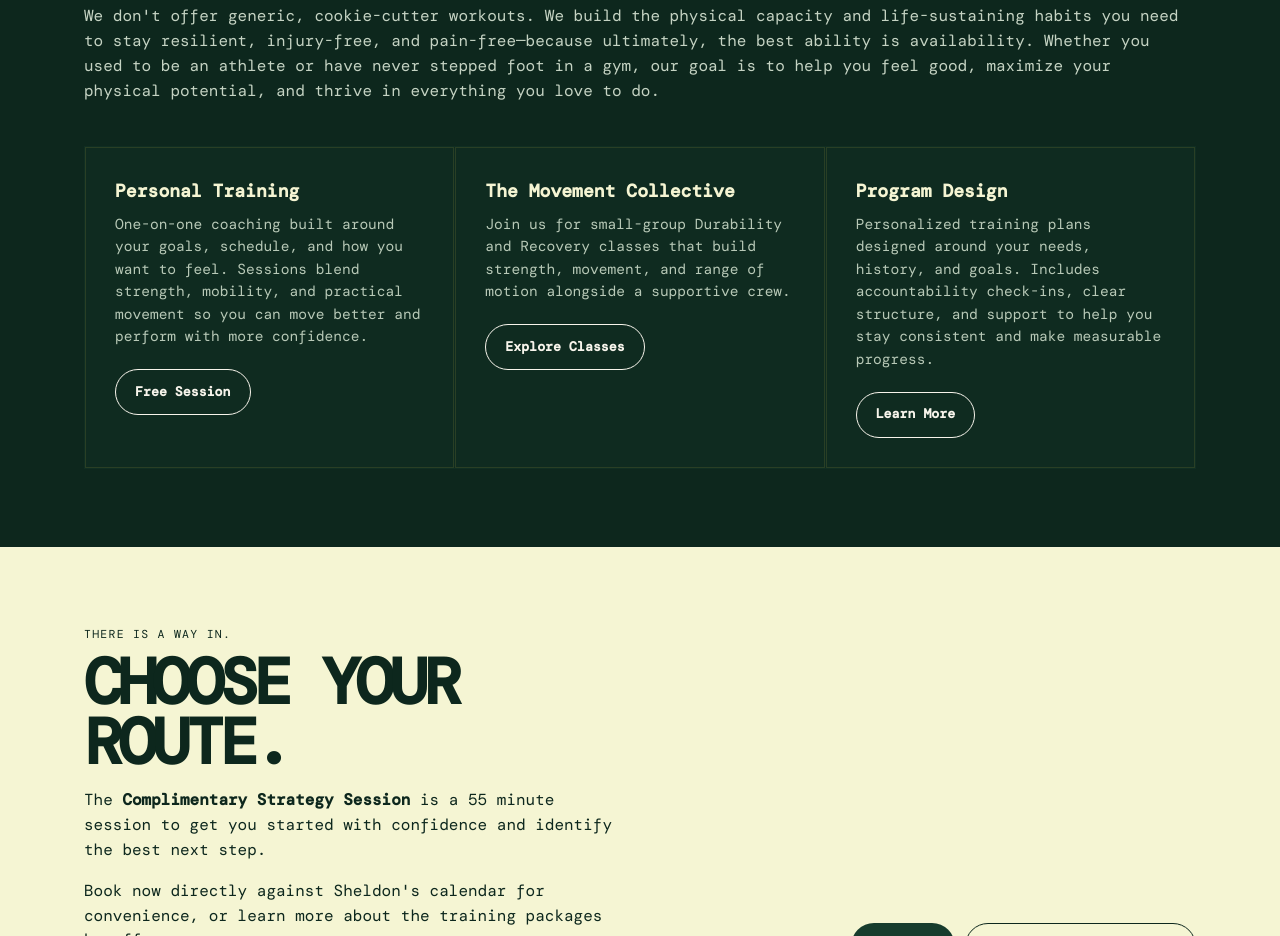
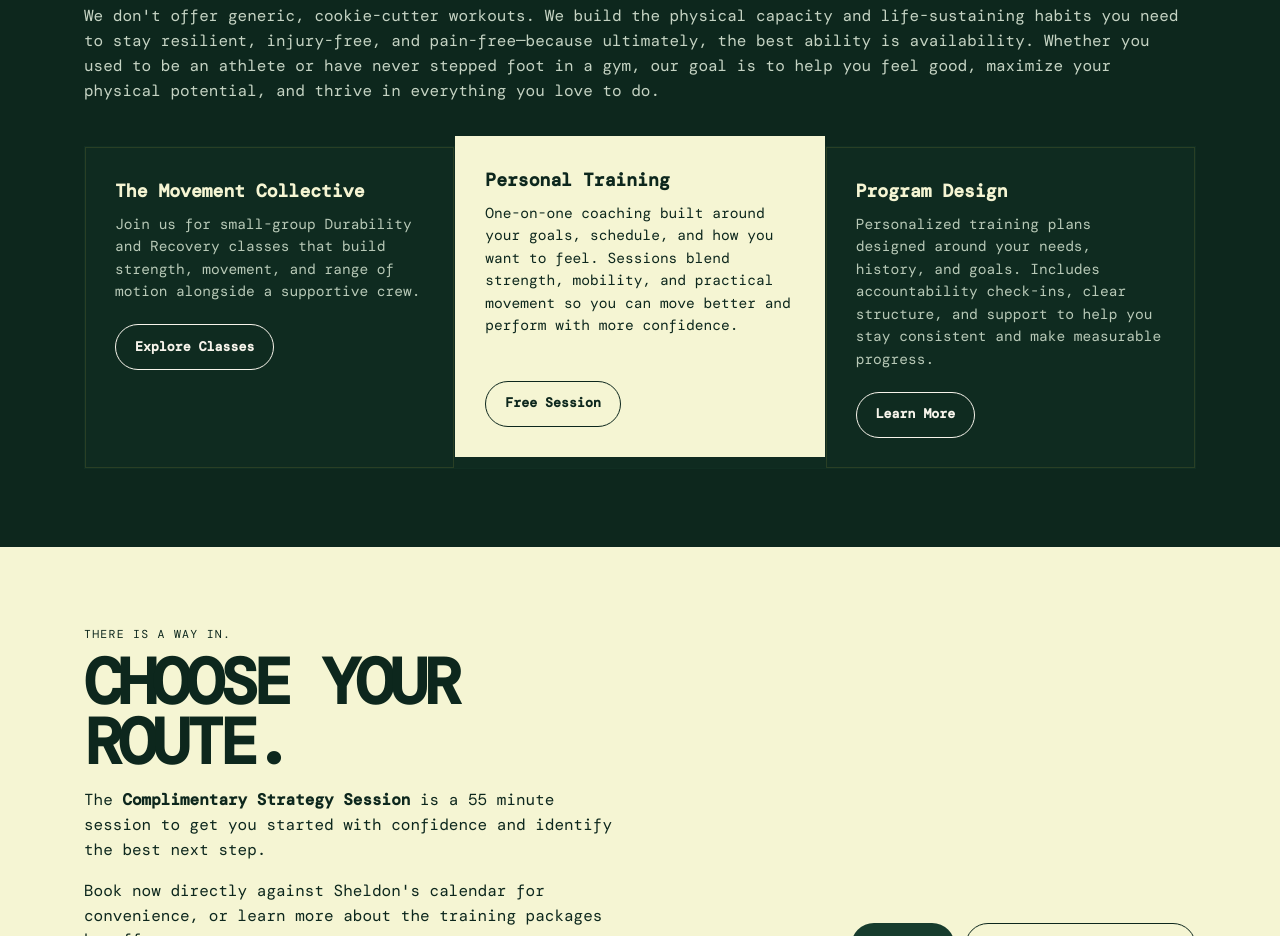
Before and after one commit to MarcyVampQueen/Website-SheldonWilliams, a plain HTML site: page public/index.html in a window 1280 px wide. Shown: the part 1200-2136 px from the top of the page. Drawn offline with nearby package versions, Linux system fonts and the light colour scheme.

Commit message:
update card colors

```diff
--- a/public/assets/site.css
+++ b/public/assets/site.css
@@ -213,10 +213,13 @@ button { font: inherit; }
 }
 
 .service-card--accent {
-  background: rgba(230, 201, 79, 0.02);
-  border: 1px solid rgba(230, 201, 79, 0.18);
-  box-shadow: 0 14px 28px rgba(0, 0, 0, 0.18);
-  transform: translateY(-4px);
+  background: var(--beige);
+  color: var(--forest-deep);
+  border-color: var(--beige);
+  transform: translateY(-11px);
+}
+.service-card--accent h3 {
+  color: var(--forest-deep);
 }
 
 .service-card p {
@@ -224,9 +227,15 @@ button { font: inherit; }
   font-size: 0.91rem;
   color: #b8c9b7;
 }
+.service-card--accent p {
+  color: var(--forest-deep);
+}
 .service-card .btn {
   margin-top: 20px;
   align-self: flex-start;
+}
+.service-card--accent .btn {
+  margin-top: auto;
 }
 .service-index {
   font: 0.62rem 'DM Mono', monospace;
--- a/public/index.html
+++ b/public/index.html
@@ -72,14 +72,14 @@
 
         <div class="service-grid service-grid--three">
           <article class="service-card">
+            <h3>The Movement Collective</h3>
+            <p>Join us for small-group Durability and Recovery classes that build strength, movement, and range of motion alongside a supportive crew.</p>
+            <a class="btn btn--outline" href="class-offerings.html">Explore Classes</a>
+          </article>
+          <article class="service-card service-card--accent">
             <h3>Personal Training</h3>
             <p>One-on-one coaching built around your goals, schedule, and how you want to feel. Sessions blend strength, mobility, and practical movement so you can move better and perform with more confidence.</p>
             <a class="btn btn--outline" href="#pricing">Free Session</a>
-          </article>
-          <article class="service-card">
-            <h3>The Movement Collective</h3>
-            <p>Join us for small-group Durability and Recovery classes that build strength, movement, and range of motion alongside a supportive crew.</p>
-            <a class="btn btn--outline" href="class-offerings.html">Explore Classes</a>
           </article>
           <article class="service-card">
             <h3>Program Design</h3>
```
